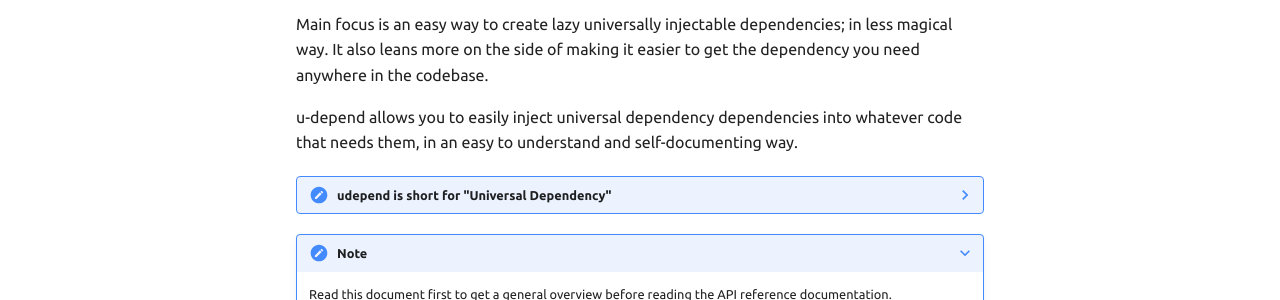
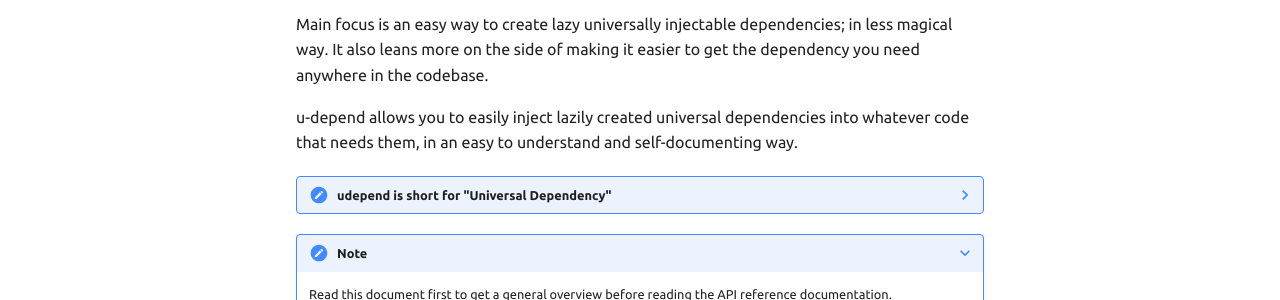
Before and after one commit to xyngular/py-xinject, an MkDocs documentation site: the page built from docs/index.md, in a window 1280 px wide and 900 px high. Shown: the part 426-726 px from the top of the window. Built offline with MkDocs 1.6.1 and Material for MkDocs 9.7.7, drawn with Linux system fonts in a browser that asks for light colours; the version menu is left out.

```diff
--- a/docs/index.md
+++ b/docs/index.md
@@ -18,7 +18,7 @@ Main focus is an easy way to create lazy universally injectable dependencies;
 in less magical way. It also leans more on the side of making it easier to get
 the dependency you need anywhere in the codebase.
 
-u-depend allows you to easily inject universal dependency dependencies into whatever code that needs them,
+u-depend allows you to easily inject lazily created universal dependencies into whatever code that needs them,
 in an easy to understand and self-documenting way.
 
 ??? note "udepend is short for "Universal Dependency""
```
Also changed, not shown: README.md (+6 -6 lines).
